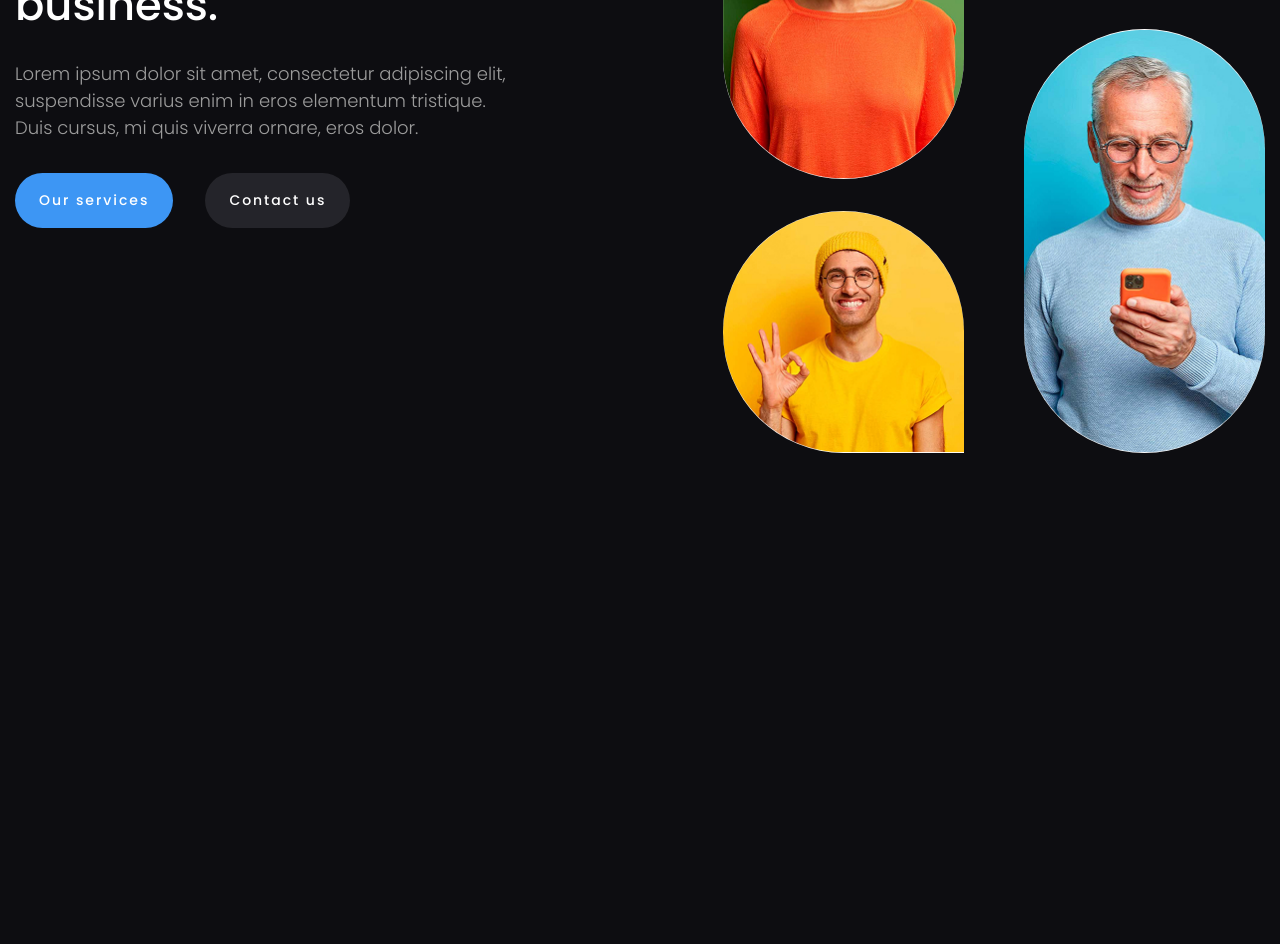
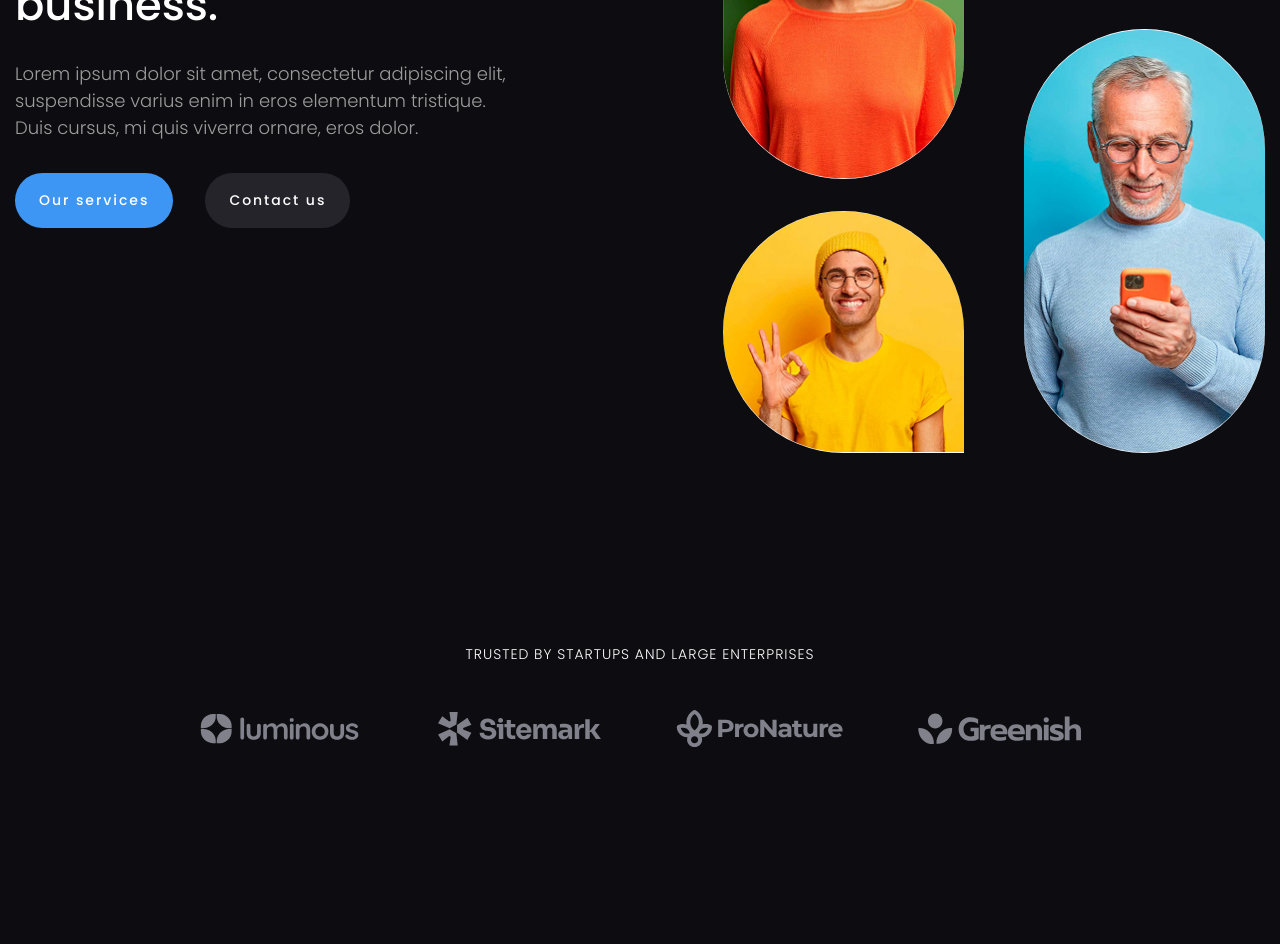
Before and after one commit to serlisovyk/Growfy, a website built with Vite: page index.html in a window 1280 px wide. Shown: the part 402-1346 px from the top of the page. Before the commit the page ends 1045 px from the top, so only its background shows below. Built offline with nearby package versions, Linux system fonts and the light colour scheme.

Commit message:
Add partners section

```diff
--- a/css/style.css
+++ b/css/style.css
@@ -34,6 +34,13 @@ body {
 
 .section {
   padding-bottom: 190px;
+}
+
+.title {
+  font-size: clamp(34px, 3.38vw, 51px);
+  font-weight: 500;
+  line-height: 120%;
+  color: #fff;
 }
 
 @media (width <= 1023px) {
@@ -185,10 +192,6 @@ body {
 
 .intro__title {
   position: relative;
-  font-weight: 500;
-  font-size: clamp(34px, 3.38vw, 51px);
-  line-height: 120%;
-  color: #fff;
   margin-bottom: 28px;
 }
 
@@ -278,3 +281,31 @@ body {
 }
 
 /* #endregion */
+/* #region Partners */
+
+.partners__title {
+  font-weight: 300;
+  font-size: 14px;
+  line-height: 160%;
+  letter-spacing: 0.07em;
+  text-transform: uppercase;
+  text-align: center;
+  color: #fff;
+  margin-bottom: 24px;
+}
+
+.partners__items {
+  display: flex;
+  justify-content: center;
+  align-items: center;
+  gap: 30px;
+}
+
+@media (width <= 1023px) {
+  .partners__items {
+    flex-wrap: wrap;
+    gap: 20px;
+  }
+}
+
+/* #endregion */
--- a/index.html
+++ b/index.html
@@ -48,11 +48,11 @@
       <!-- #endregion -->
       <!-- #region Intro -->
       <main class="main">
-        <section class="section intro">
+        <section class="intro section">
           <div class="container">
             <div class="intro__inner">
               <div class="intro__content">
-                <h1 class="intro__title">
+                <h1 class="intro__title title">
                   Marketing solutions that grow your business.
                 </h1>
                 <div class="intro__text">
@@ -105,6 +105,55 @@
           </div>
         </section>
         <!-- #endregion -->
+        <!-- #region Partners -->
+        <section class="partners section">
+          <div class="container">
+            <div class="partners__inner">
+              <h2 class="partners__title">
+                trusted by startups and large enterprises
+              </h2>
+              <div class="partners__items">
+                <a href="#!" class="partners__item">
+                  <img
+                    src="images/partners/partner-1.svg"
+                    alt="Partner logo"
+                    width="210"
+                    height="78"
+                    loading="lazy"
+                  />
+                </a>
+                <a href="#!" class="partners__item">
+                  <img
+                    src="images/partners/partner-2.svg"
+                    alt="Partner logo"
+                    width="210"
+                    height="78"
+                    loading="lazy"
+                  />
+                </a>
+                <a href="#!" class="partners__item">
+                  <img
+                    src="images/partners/partner-3.svg"
+                    alt="Partner logo"
+                    width="210"
+                    height="78"
+                    loading="lazy"
+                  />
+                </a>
+                <a href="#!" class="partners__item">
+                  <img
+                    src="images/partners/partner-4.svg"
+                    alt="Partner logo"
+                    width="210"
+                    height="78"
+                    loading="lazy"
+                  />
+                </a>
+              </div>
+            </div>
+          </div>
+        </section>
+        <!-- #endregion -->
       </main>
     </div>
   </body>
```
Also changed, not shown: images/partners/partner-5.svg (deleted).
